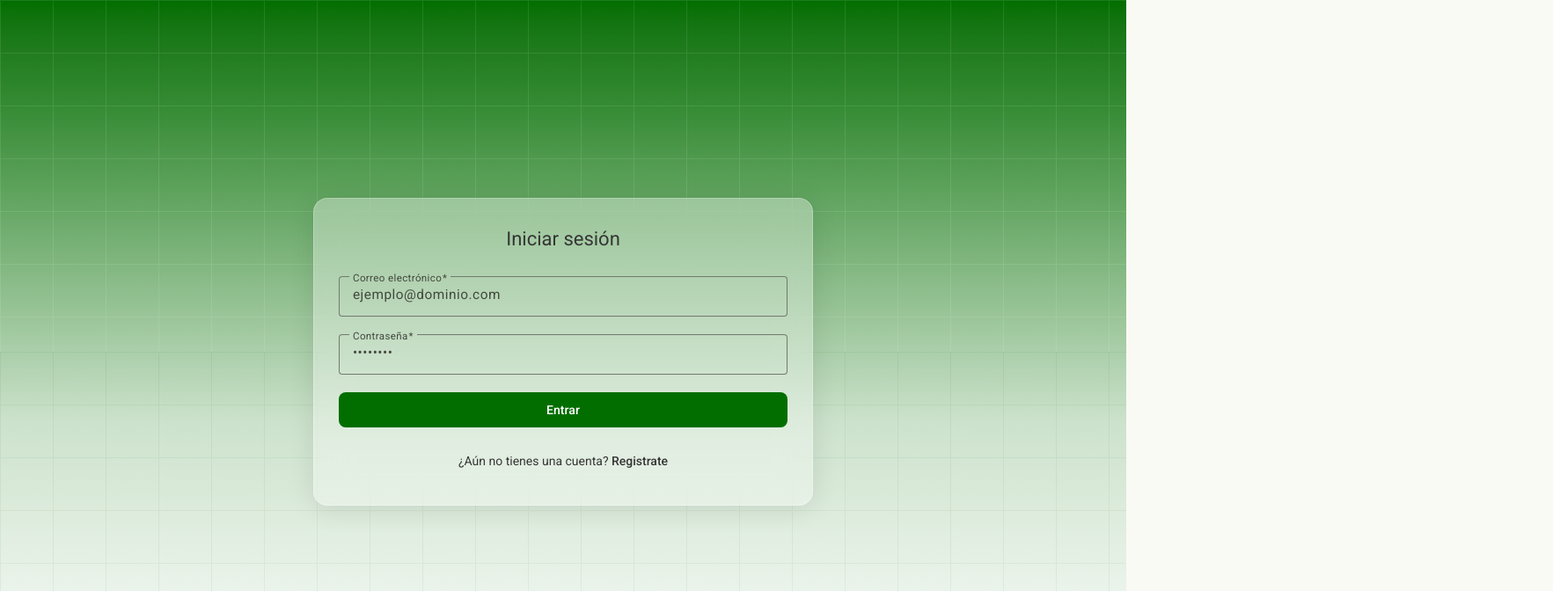
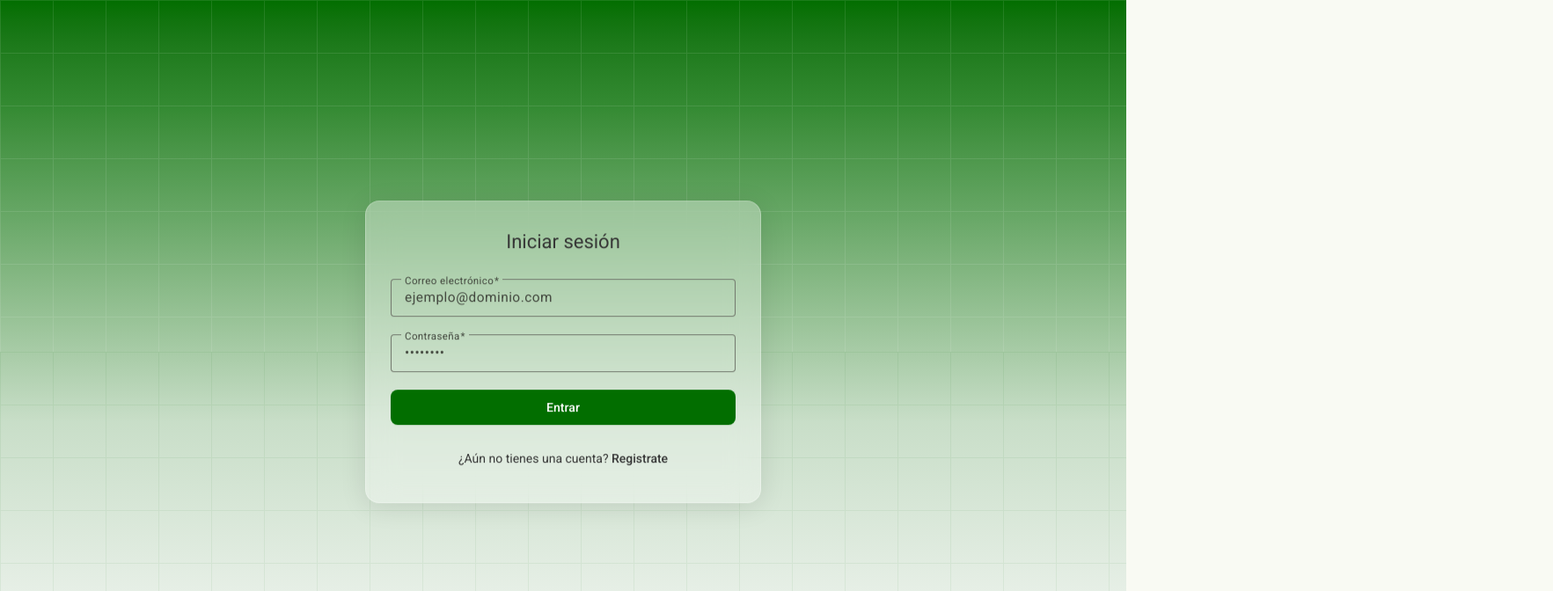
Before and after one commit to JesusAlonso96/cfdio-frontend, an Angular app: page /login in a window 1280 px wide. Shown: the top 672 px of the page at 88% size, 1765 px wide, since content can reach past the window. Built offline with nearby package versions, Linux system fonts and the light colour scheme.

Commit message:
wip: Login y registro
Se agregaron estilos para login y registro

```diff
--- a/angular.json
+++ b/angular.json
@@ -26,6 +26,11 @@
                 "input": "public"
               }
             ],
+            "stylePreprocessorOptions": {
+              "includePaths": [
+                "src/styles"
+              ]
+            },
             "styles": [
               "src/styles/_cfdio-theme.scss",
               "src/styles.scss"
--- a/src/app/modules/auth/pages/login/login.html
+++ b/src/app/modules/auth/pages/login/login.html
@@ -1,5 +1,7 @@
 <div class="login-container d-flex justify-content-center align-items-center">
-  <mat-card class="login-card px-2 py-3">
+
+  <mat-card [class.slide-out-left]="showRegister()" [class.slide-in-right]="!showRegister()"
+    class="login-card px-2 py-3">
     <mat-card-header class="d-flex justify-content-center pb-4">
       <mat-card-title>Iniciar sesión</mat-card-title>
     </mat-card-header>
@@ -13,12 +15,49 @@
           <mat-label>Contraseña</mat-label>
           <input matInput type="password" placeholder="••••••••" required>
         </mat-form-field>
-        <button matButton="filled" class="btn-login w-100 rounded-3 mb-3">Entrar</button>
+        <button matButton="filled" class="w-100 mb-3">Entrar</button>
       </form>
     </mat-card-content>
     <mat-card-actions class="justify-content-center">
-      <p>¿Aún no tienes una cuenta? <span class="fw-medium">Registrate</span></p>
-
+      <p>¿Aún no tienes una cuenta? <span (click)="toggleRegistrationForm()" class="fw-medium"
+          style="cursor: pointer;">Registrate</span></p>
     </mat-card-actions>
   </mat-card>
+
+
+  <mat-card [class.slide-out-left]="!showRegister()" [class.slide-in-right]="showRegister()"
+    class="register-card px-2 py-3">
+    <mat-card-header class="d-flex justify-content-center pb-4">
+      <mat-card-title>Registro</mat-card-title>
+    </mat-card-header>
+    <mat-card-content>
+      <form class="p-1">
+        <mat-form-field class="small-height w-100">
+          <mat-label>Correo electrónico</mat-label>
+          <input matInput type="email" placeholder="ejemplo@dominio.com" required>
+        </mat-form-field>
+        <mat-form-field class="small-height w-100">
+          <mat-label>Teléfono</mat-label>
+          <input matInput type="text" placeholder="0000000000" required>
+        </mat-form-field>
+        <mat-form-field class="small-height w-100">
+          <mat-label>Contraseña</mat-label>
+          <input matInput type="password" placeholder="••••••••" required>
+        </mat-form-field>
+        <mat-form-field class="small-height w-100">
+          <mat-label>Confirmar contraseña</mat-label>
+          <input matInput type="password" placeholder="••••••••" required>
+        </mat-form-field>
+        <button matButton="filled" class="w-100 mb-3">Registrarse</button>
+      </form>
+    </mat-card-content>
+    <mat-card-actions class="justify-content-center">
+      <p>¿Ya tienes cuenta? <span (click)="toggleRegistrationForm()" class="fw-medium" style="cursor: pointer;">Iniciar
+          sesión</span></p>
+    </mat-card-actions>
+  </mat-card>
+
+
+
+
 </div>
--- a/src/app/modules/auth/pages/login/login.scss
+++ b/src/app/modules/auth/pages/login/login.scss
@@ -1,16 +1,15 @@
+@use "variables" as *;
+@use "breakpoints" as *;
 .login-container {
     height: 100vh;
-    // background-color: #f6f1f1; /* blanco muy tenue */
     position: relative;
-    // background: linear-gradient(to bottom, rgba(#026e00, 0.4), rgba(0, 200, 100, 0) 60vh /* se desvanece */);
     background: linear-gradient(
         to bottom,
-        color-mix(in srgb, var(--mat-sys-primary) 100%, white) 0%,
-
-        color-mix(in srgb, var(--mat-sys-primary) 80%, white) 15%,
-        color-mix(in srgb, var(--mat-sys-primary) 60%, white) 30%,
-        color-mix(in srgb, var(--mat-sys-primary) 20%, white) 60%,
-        white 100%
+        color-mix(in srgb, var(--mat-sys-primary) 100%, $white) 0%,
+        color-mix(in srgb, var(--mat-sys-primary) 80%, $white) 15%,
+        color-mix(in srgb, var(--mat-sys-primary) 60%, $white) 30%,
+        color-mix(in srgb, var(--mat-sys-primary) 20%, $white) 60%,
+        $white 100%
     );
     &::before {
         /* Cuadricula sutil */
@@ -21,8 +20,8 @@
         width: 100vw;
         height: 50vh;
         background-image:
-            linear-gradient(to right, #fafafa 1px, transparent 1px),
-            linear-gradient(to bottom, #fafafa 1px, transparent 1px);
+            linear-gradient(to right, $white 1px, transparent 1px),
+            linear-gradient(to bottom, $white 1px, transparent 1px);
         background-size: 60px 60px; /* tamaño de la cuadricula */
         z-index: 1;
         opacity: 0.1;
@@ -44,14 +43,74 @@
     }
 }
 
-.login-card {
+.login-card,
+.register-card {
     position: relative;
     padding: 2rem;
-    border-radius: 16px;
-    background: rgba(255, 255, 255, 0.35); /* fondo semi-transparente */
-    backdrop-filter: blur(20px); /* desenfoque del fondo */
-    -webkit-backdrop-filter: blur(20px); /* soporte Safari */
-    border: 1px solid rgba(255, 255, 255, 0.25); /* borde tenue */
-    box-shadow: 0 4px 30px rgba(0, 0, 0, 0.1); /* sombra suave */
+    border-radius: $cards-border-radius;
+    background: $cards-background; /* fondo semi-transparente */
+    backdrop-filter: $cards-backdrop-blur; /* desenfoque del fondo */
+    -webkit-backdrop-filter: $cards-backdrop-blur; /* soporte Safari */
+    border: $cards-border; /* borde tenue */
+    box-shadow: $cards-shadow; /* sombra suave */
     z-index: 10; /* aseguramos que quede encima del background */
+
+    overflow: hidden; /* necesario para animar altura */
+    transition: height 300ms ease-in-out;
 }
+
+/* Animaciones */
+/* Base para ambas tarjetas */
+.login-card,
+.register-card {
+    position: absolute;
+    top: 50%;
+    left: 50%;
+    width: 100%;
+    //max-width: 45vw;
+    transform: translate(-50%, -50%);
+    transition:
+        transform 350ms ease-in-out,
+        opacity 350ms ease-in-out;
+    opacity: 1;
+    @include xs {
+        max-width: 90%;
+    }
+
+    @include sm {
+        max-width: 80%;
+    }
+
+    @include md {
+        max-width: 60%;
+    }
+
+    @include lg {
+        max-width: 50%;
+    }
+
+    @include xl {
+        max-width: 450px;
+    }
+}
+
+/* Estados de animación slide */
+.login-card.slide-out-left {
+    transform: translate(-150%, -50%);
+    opacity: 0;
+}
+
+.login-card.slide-in-right {
+    transform: translate(-50%, -50%);
+    opacity: 1;
+}
+
+.register-card.slide-in-right {
+    transform: translate(-50%, -50%);
+    opacity: 1;
+}
+
+.register-card.slide-out-left {
+    transform: translate(150%, -50%);
+    opacity: 0;
+}
--- a/src/app/modules/auth/pages/login/login.ts
+++ b/src/app/modules/auth/pages/login/login.ts
@@ -1,4 +1,5 @@
-import { Component } from '@angular/core';
+import { CommonModule } from '@angular/common';
+import { Component, signal } from '@angular/core';
 import { MatButtonModule } from '@angular/material/button';
 import { MatCardModule } from '@angular/material/card';
 import { MatFormFieldModule } from '@angular/material/form-field';
@@ -6,21 +7,16 @@ import { MatInputModule } from '@angular/material/input';
 
 @Component({
   selector: 'app-login',
-  imports: [MatButtonModule, MatCardModule, MatFormFieldModule, MatInputModule],
+  imports: [CommonModule, MatButtonModule, MatCardModule, MatFormFieldModule, MatInputModule],
   standalone: true,
   templateUrl: './login.html',
   styleUrl: './login.scss'
 })
 export class LoginComponent {
-  isDark = false;
-  constructor() {
-    console.log("entre")
+  showRegister = signal(false);
+
+  toggleRegistrationForm() {
+    this.showRegister.set(!this.showRegister());
   }
-  toggleTheme() {
-    this.isDark = !this.isDark;
 
-
-    document.body.classList.toggle('dark-theme');
-
-  }
 }
--- /dev/null
+++ b/src/styles/_breakpoints.scss
@@ -0,0 +1,33 @@
+/* Breakpoints generales */
+$breakpoint-xs: 575.98px;
+$breakpoint-sm: 767.98px;
+$breakpoint-md: 991.98px;
+$breakpoint-lg: 1199.98px;
+$breakpoint-xl: 1399.98px;
+
+/* Mixins para reutilizar media queries */
+@mixin xs {
+    @media (max-width: #{$breakpoint-xs}) {
+        @content;
+    }
+}
+@mixin sm {
+    @media (min-width: #{$breakpoint-xs + 1}) and (max-width: #{$breakpoint-sm}) {
+        @content;
+    }
+}
+@mixin md {
+    @media (min-width: #{$breakpoint-sm + 1}) and (max-width: #{$breakpoint-md}) {
+        @content;
+    }
+}
+@mixin lg {
+    @media (min-width: #{$breakpoint-md + 1}) and (max-width: #{$breakpoint-lg}) {
+        @content;
+    }
+}
+@mixin xl {
+    @media (min-width: #{$breakpoint-lg + 1}) {
+        @content;
+    }
+}
--- a/src/styles/_buttons.scss
+++ b/src/styles/_buttons.scss
@@ -1,3 +1,7 @@
-// .button-error {
-//     background-color: var(--mat-sys-error) !important;
-// }
+@use "general-styles" as *;
+
+@mixin general-buttons {
+    button {
+        @include rounded-button();
+    }
+}
--- a/src/styles/_cfdio-theme.scss
+++ b/src/styles/_cfdio-theme.scss
@@ -1,8 +1,6 @@
 @use "@angular/material" as mat;
-@use "./buttons";
+@use "./buttons" as buttons;
 @use "./inputs";
-@use "./variables";
-
 /****************************** LIGHT THEME ******************************/
 html {
   color-scheme: light;
@@ -15,9 +13,10 @@ html {
   );
   //Color de texto personalizado
   --mat-sys-on-surface: #363636 !important;
+  @include buttons.general-buttons;
 }
 
 /****************************** DARK THEME ******************************/
-.dark-theme {
-  color-scheme: light dark;
-}
+// .dark-theme {
+//   color-scheme: light dark;
+// }
--- /dev/null
+++ b/src/styles/_general-styles.scss
@@ -0,0 +1,3 @@
+@mixin rounded-button($radius: 0.25rem) {
+    border-radius: var(--bs-border-radius-lg) !important;
+}
--- a/src/styles/_inputs.scss
+++ b/src/styles/_inputs.scss
@@ -5,9 +5,22 @@
     --mat-form-field-container-text-size: 1.1em;
 }
 
-// .mdc-text-field--outlined {
-//     height: 56px;
-//     overflow: visible;
-//     padding-right: max(16px, var(--mat-form-field-outlined-container-shape, var(--mat-sys-corner-extra-small)));
-//     padding-left: max(16px, var(--mat-form-field-outlined-container-shape, var(--mat-sys-corner-extra-small)) + 4px);
+// //Texto dentro del input
+// .mdc-text-field--outlined:not(.mdc-text-field--disabled) .mdc-text-field__input {
+//     color: red !important;
+//     caret-color: red !important;
 // }
+
+// //bordes del input
+// .mdc-text-field--outlined:not(.mdc-text-field--disabled) .mat-mdc-notch-piece {
+//     // border-color: var(--mat-form-field-outlined-outline-color, var(--mat-sys-outline));
+//     // border-width: var(--mat-form-field-outlined-outline-width, 1px);
+// }
+// //placeholder del input
+// .mdc-text-field--outlined:not(.mdc-text-field--disabled) .mdc-floating-label {
+//     color: var(--mat-form-field-outlined-label-text-color, var(--mat-sys-on-surface-variant));
+// }
+
+.mat-mdc-form-field-infix {
+    min-height: 0px !important;
+}
--- a/src/styles/_variables.scss
+++ b/src/styles/_variables.scss
@@ -1 +1,6 @@
 $white: #fafafa;
+$cards-shadow: 0 4px 30px rgba(0, 0, 0, 0.1);
+$cards-border: 1px solid rgba(255, 255, 255, 0.25);
+$cards-border-radius: 16px;
+$cards-backdrop-blur: blur(18px);
+$cards-background: rgba(255, 255, 255, 0.35);
```
